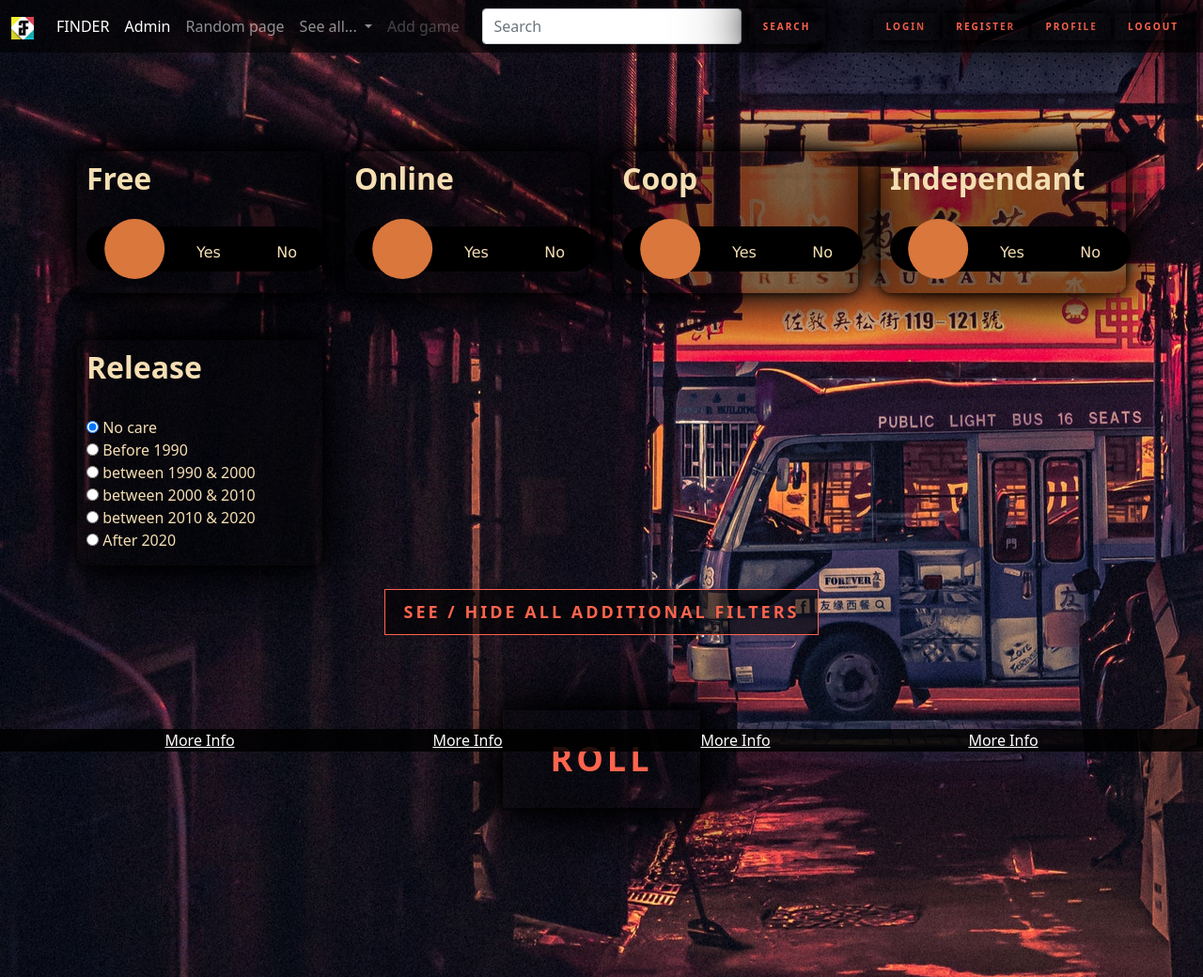
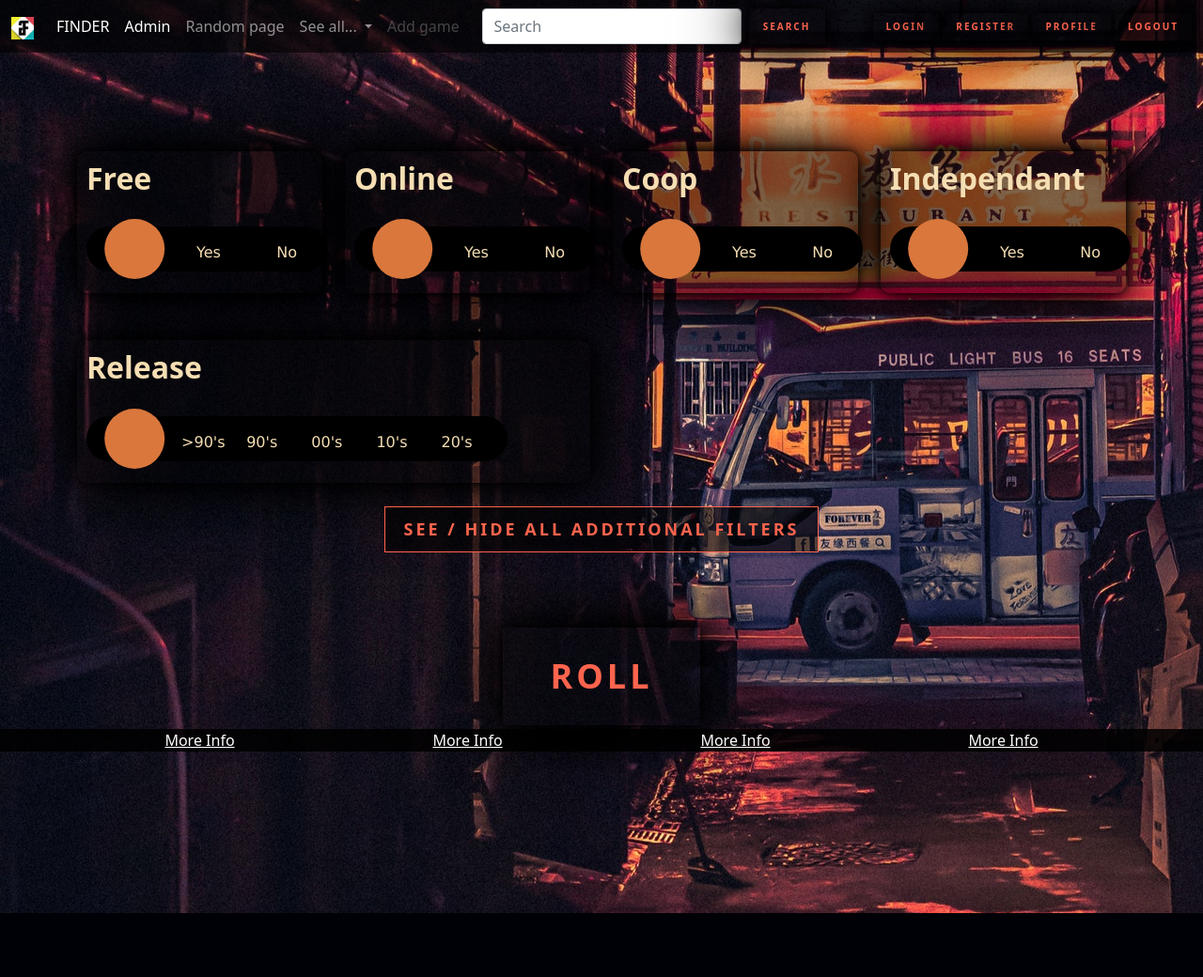
Before and after one commit to MythMega/GameFinder, a Django app: page /roll/ in a window 1280 px wide. Shown: the top 1040 px of the page at 94% size. After the commit the page ends 972 px from the top, so only its background shows below. Run offline with Django 3.2, Linux system fonts and the light colour scheme; data comes from the database, SQL or seed files in the repository.

Commit message:
Better Design for release date on roll page

```diff
--- a/www/Django/finder/static/finder/css/radio.css
+++ b/www/Django/finder/static/finder/css/radio.css
@@ -73,3 +73,84 @@ body {
 	margin-left: -9rem;
 	margin-top: -3rem;
 } */
+
+
+.superswitch {
+	position: relative;
+	width: 28rem;
+	padding: 0 1rem;
+	font-family: verdana;
+}
+
+.superswitch:before {
+	content: '  ';
+	position: absolute;
+	left: 0;
+	z-index: -1;
+	width: 100%;
+	height: 3rem;
+	background: #000;
+	border-radius: 30px;
+}
+
+.superswitch__label {
+	display: inline-block;
+	width: 2rem;
+	padding: 1rem;
+	text-align: center;
+	cursor: pointer;
+	transition: color 200ms ease-out;
+}
+
+.superswitch__label:hover {
+	color: white;
+}
+
+.superswitch__indicator {
+	width: 4rem;
+	height: 4rem;
+	position: absolute;
+	top: -.5rem;
+	left: 0;
+	background: blue;
+	border-radius: 50%;
+	transition: transform 600ms cubic-bezier(0.02, 0.94, 0.09, 0.97), background 300ms cubic-bezier(0.17, 0.67, 0.14, 1.03);
+	transform: translate3d(1rem, 0, 0);
+}
+
+.superswitch input.nc:checked ~ .superswitch__indicator {
+	background: rgb(217,119,61);
+	transform: translate3d(1.2rem, 0, 0);
+}
+
+.superswitch input.one:checked ~ .superswitch__indicator {
+	background: rgb(75,50,50);
+	transform: translate3d(5.7rem, 0, 0);
+}
+
+.superswitch input.two:checked ~ .superswitch__indicator {
+	background: rgb(56,50,86);
+	transform: translate3d(9.7rem, 0, 0);
+}
+
+.superswitch input.three:checked ~ .superswitch__indicator {
+	background: rgb(58,33,56);
+	transform: translate3d(13.7rem, 0, 0);
+}
+
+.superswitch input.four:checked ~ .superswitch__indicator {
+	background: rgb(60,24,40);
+	transform: translate3d(17.7rem, 0, 0);
+}
+
+.superswitch input.five:checked ~ .superswitch__indicator {
+	background: rgb(159,26,40);
+	transform: translate3d(22.7rem, 0, 0);
+}
+
+.superswitch input[type="radio"]:not(:checked), .superswitch input[type="radio"]:checked {
+	display: none;
+}
+.lblnotlast {
+    margin-right: 2rem;
+}
--- a/www/Django/finder/templates/finder/roll.html
+++ b/www/Django/finder/templates/finder/roll.html
@@ -69,21 +69,24 @@
                     </div>
                 </div>
             </div>
-            <div class="col-xs-12 col-sm-6 col-md-4 col-lg-3">
+            <div class="col-xs-12 col-sm-12 col-md-12 col-lg-6">
                 <div class="choiceCard">
                     <h2>Release</h2><br>
-                    <input type="radio" name="release" id="releaseNC" value="releaseNC" checked>
-                    <label for="releaseNC">No care</label><br>
-                    <input type="radio" name="release" id="releaseA" value="releaseA">
-                    <label for="releaseA">Before 1990 </label><br>
-                    <input type="radio" name="release" id="releaseB" value="releaseB">
-                    <label for="releaseB">between 1990 & 2000 </label><br>
-                    <input type="radio" name="release" id="releaseC" value="releaseC">
-                    <label for="releaseC">between 2000 & 2010 </label><br>
-                    <input type="radio" name="release" id="releaseD" value="releaseD">
-                    <label for="releaseD">between 2010 & 2020 </label><br>
-                    <input type="radio" name="release" id="releaseE" value="releaseE">
-                    <label for="releaseE">After 2020 </label><br>
+                    <div class="superswitch">
+                        <input type="radio" name="release" id="releaseNC" value="releaseNC" class="nc" checked>
+                            <label for="releaseNC" class="superswitch__label lblnotlast">NC</label>
+                        <input type="radio" name="release" id="releaseA" value="releaseA" class="one">
+                            <label for="releaseA" class="superswitch__label lblnotlast">>90's </label>
+                        <input type="radio" name="release" id="releaseB" value="releaseB" class="two">
+                            <label for="releaseB" class="superswitch__label lblnotlast">90's</label>
+                        <input type="radio" name="release" id="releaseC" value="releaseC" class="three">
+                            <label for="releaseC" class="superswitch__label lblnotlast">00's</label>
+                        <input type="radio" name="release" id="releaseD" value="releaseD" class="four">
+                            <label for="releaseD" class="superswitch__label lblnotlast">10's</label>
+                        <input type="radio" name="release" id="releaseE" value="releaseE" class="five">
+                            <label for="releaseE" class="superswitch__label">20's</label>
+                    <div class="superswitch__indicator" /></div>
+                    </div>
                 </div>
             </div>
             <div class="contentFitter"><center>
```
Also changed, not shown: 1 other file.
